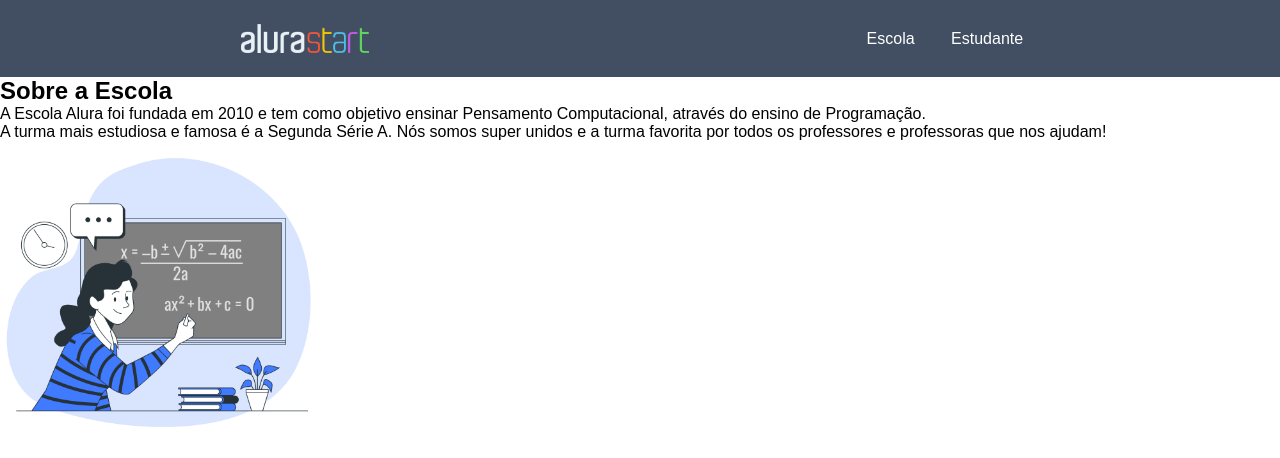
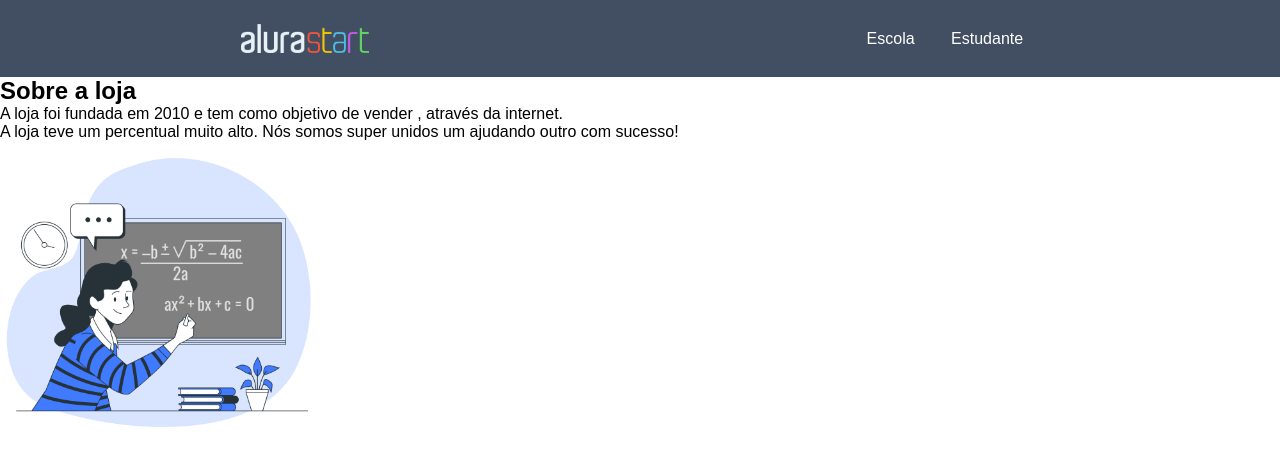
Before and after one commit to joaoh-veiga/site--escola, a plain HTML site: page index.html in a window 1280 px wide. Shown: the top 458 px of the page. Drawn offline with Linux system fonts and the light colour scheme.

Commit message:
Update index.html

```diff
--- a/index.html
+++ b/index.html
@@ -18,9 +18,9 @@
 
     <section class="escola">
         <div class="escola-div-conteudo">
-            <h2 class="escola-titulo">Sobre a Escola</h2>
-            <p class="escola-texto-um">A Escola Alura foi fundada em 2010 e tem como objetivo ensinar Pensamento Computacional, através do ensino de  Programação.</p>
-            <p class="escola-texto-dois">A turma mais estudiosa e famosa é a Segunda Série A. Nós somos super unidos e a turma favorita por todos os professores e professoras que nos ajudam!</p>
+            <h2 class="escola-titulo">Sobre a loja</h2>
+            <p class="escola-texto-um">A loja foi fundada em 2010 e tem como objetivo de vender , através da internet.</p>
+            <p class="escola-texto-dois">A loja teve um percentual muito alto. Nós somos super unidos um ajudando outro com sucesso!</p>
         </div>
         <img class="escola-imagem" src="Formula-bro.png" alt="Professora no quadro">
 
```
